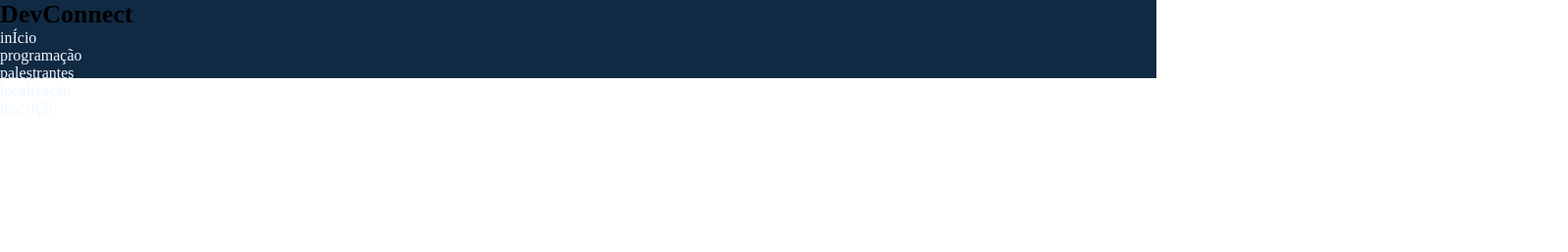
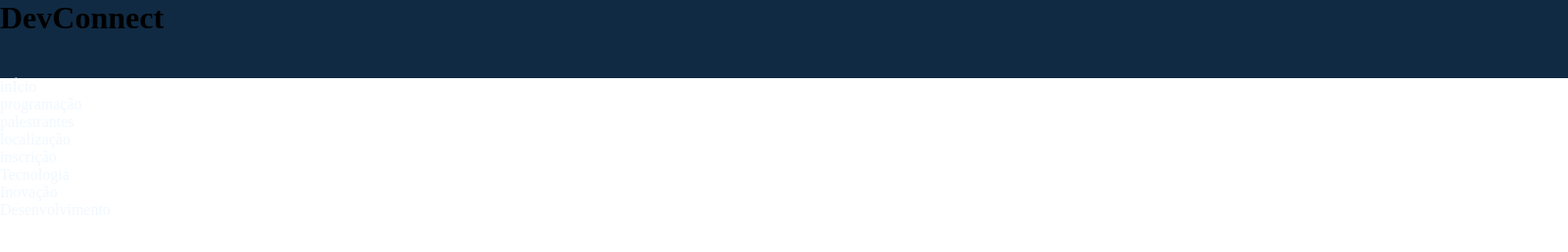
Before and after one commit to lara251209/DevConnect, a plain HTML site: page index.html in a window 1280 px wide. Shown: the whole page at 98% size, 1600 px wide, since content can reach past the window. Drawn offline with Linux system fonts and the light colour scheme.

Commit message:
fix: corrigido navbar

```diff
--- a/index.html
+++ b/index.html
@@ -9,16 +9,25 @@
 <body>
     <header class="cabecalho">
 <h1 class="h1zinho">DevConnect</h1>
+    </header>
+
+    <nav>
 <ol>inÍcio</ol>
 <ol>programação</ol>
 <ol>palestrantes</ol>
 <ol>localização</ol>
 <ol>inscrição</ol>
-    </header>
+    </nav>
 
-    <nav>
+    <main class="sessaoP">
+        <ol>Tecnologia</ol>
+        <ol>Inovação</ol>
+        <ol>Desenvolvimento</ol>
+    </main>
 
-    </nav>
+    <section>
+
+    </section>
 
 </body>
 </html>
--- a/style.css
+++ b/style.css
@@ -1,20 +1,31 @@
 *{
     padding: 0px;
     margin: 0px;
+    flex: 0px;
+    box-sizing: border-box;
 }
 .cabecalho{
     background-color: #102A43;
-    height: 80px;
-    width: 1180px;
+    height: 5rem;
+    width: 100rem;
+
 
 }
 .h1zinho{
     color: rgb(0, 0, 0);
-    font-size: 26px;
+    font-size: 2rem;
 
 }
 ol{
     color: aliceblue;
     flex-direction: 10px;
-    justify-content:center;
+    justify-content:space-between;
+    display: flex;
+
 }
+sessaoP{
+background-color:163A5F;
+height: 60rem;
+width: 100rem;
+
+}
```
